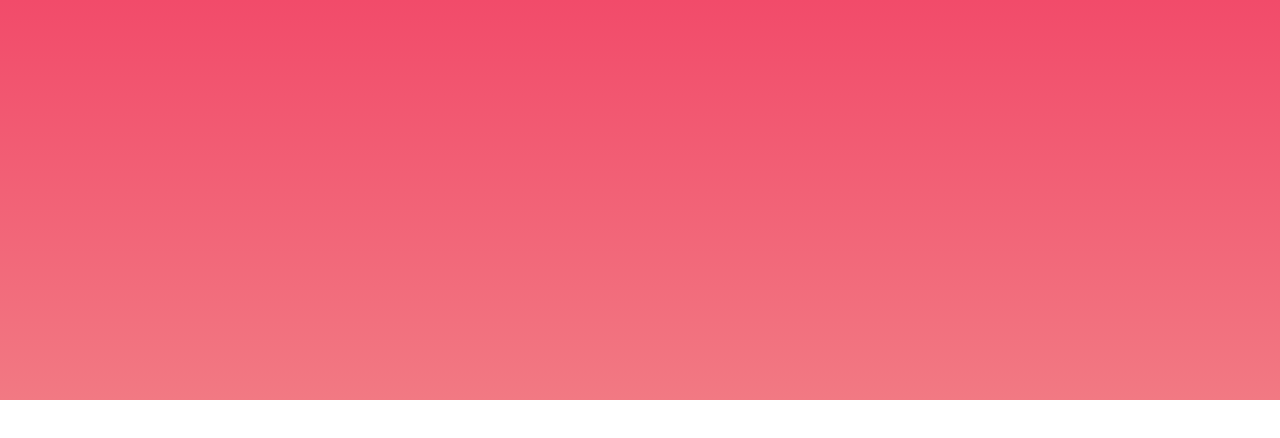
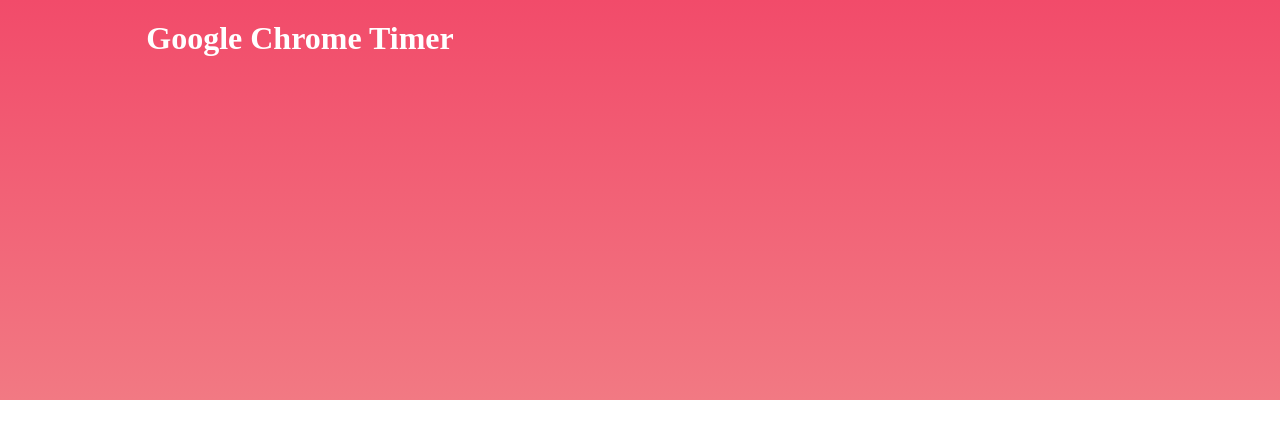
Before and after one commit to aadil42/Google-chrome-timer, a React (Create React App) app: page / in a window 1280 px wide. Shown: the top 438 px of the page. Built offline with nearby package versions, Linux system fonts and the light colour scheme.

Commit message:
use MainTitle

```diff
--- a/src/App.js
+++ b/src/App.js
@@ -1,6 +1,8 @@
 import CONST from "./CONST";
 import Model from "./components/Model";
 import GradientDiv from "./components/GradientDiv";
+import MainTitle from "./components/MainTitle";
+
 import "./App.css";
 
 function App() {
@@ -10,10 +12,19 @@ function App() {
        <GradientDiv
        gradientColors={[CONST.POP_UP_WINDOW_PRIMARY_BG, CONST.POP_UP_WINDOW_SECONDARY_BG]}
        >
-        <Model
+       <Model
         width={CONST.POP_UP_WINDOW_WIDTH}
         height={CONST.POP_UP_WINDOW_HEIGHT}
-        ></Model>
+        >
+          <MainTitle
+          title={CONST.MAIN_TITLE}
+          styles={{
+            color: 'white',          // Text color
+            textAlign: 'center',     // Center the text
+            paddingTop: '20px',
+          }}
+          />
+        </Model>
        </GradientDiv>
     </div>
   );
```
